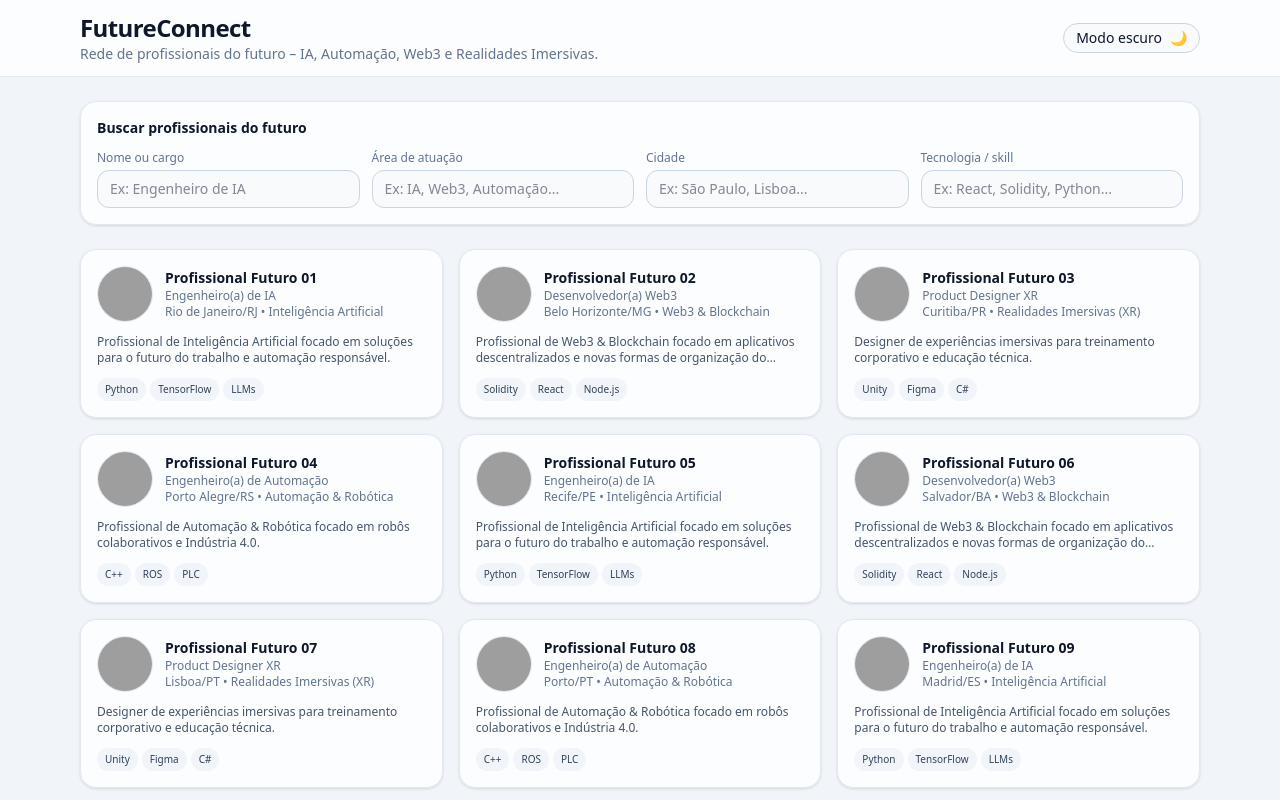
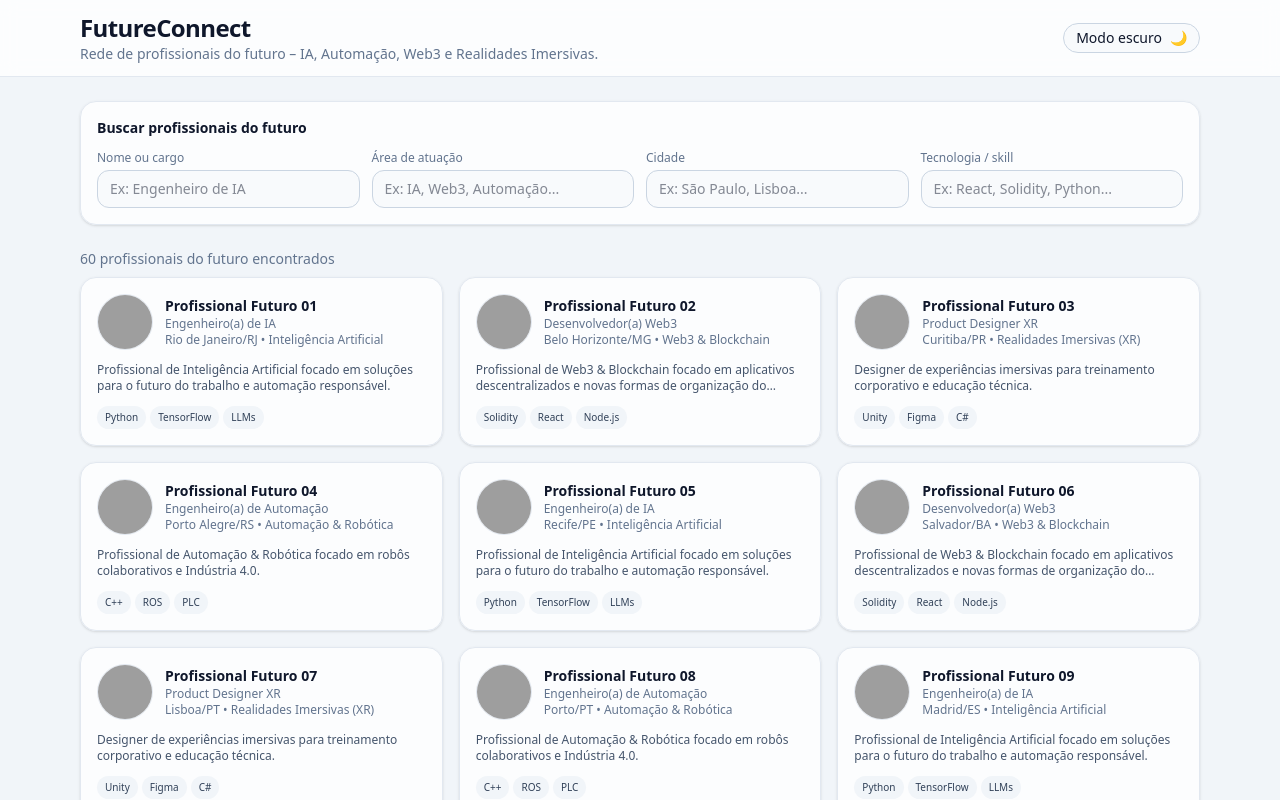
Before and after one commit to Joaolopes1311/Future-Connect, a React (Vite) app: page / in a window 1280 px wide. Shown: the top 800 px of the page. Built offline with nearby package versions, Linux system fonts and the light colour scheme; grey boxes are pictures that could not be loaded.

Commit message:
feat: add profile filtering by name, area, city and skills

```diff
--- a/src/App.jsx
+++ b/src/App.jsx
@@ -3,7 +3,7 @@ import Header from "./components/Header";
 import SearchFilters from "./components/SearchFilters";
 import { profiles } from "./data/profiles";
 import ProfileCard from "./components/ProfileCard";
-import ProfileModal from "./components/ProfileModal"; // <-- import do modal
+import ProfileModal from "./components/ProfileModal";
 
 function App() {
   const [darkMode, setDarkMode] = useState(true);
@@ -15,7 +15,6 @@ function App() {
     tecnologia: "",
   });
 
-  // novo estado: qual perfil está selecionado pro modal
   const [selectedProfile, setSelectedProfile] = useState(null);
 
   useEffect(() => {
@@ -32,6 +31,34 @@ function App() {
   const handleFiltersChange = (newFilters) =>
     setFilters((prev) => ({ ...prev, ...newFilters }));
 
+  // ---------- LÓGICA DOS FILTROS ----------
+  const filteredProfiles = profiles.filter((p) => {
+    const searchText = filters.search.trim().toLowerCase();
+    const areaText = filters.area.trim().toLowerCase();
+    const cidadeText = filters.cidade.trim().toLowerCase();
+    const techText = filters.tecnologia.trim().toLowerCase();
+
+    const matchesSearch =
+      !searchText ||
+      p.nome.toLowerCase().includes(searchText) ||
+      p.cargo.toLowerCase().includes(searchText);
+
+    const matchesArea =
+      !areaText || p.area.toLowerCase().includes(areaText);
+
+    const matchesCidade =
+      !cidadeText || p.localizacao.toLowerCase().includes(cidadeText);
+
+    const matchesTech =
+      !techText ||
+      p.habilidadesTecnicas.some((skill) =>
+        skill.toLowerCase().includes(techText)
+      );
+
+    return matchesSearch && matchesArea && matchesCidade && matchesTech;
+  });
+  // ---------------------------------------
+
   return (
     <div className="min-h-screen bg-slate-100 text-slate-900 dark:bg-slate-900 dark:text-slate-100 transition-colors">
       <Header darkMode={darkMode} toggleDarkMode={toggleDarkMode} />
@@ -39,17 +66,20 @@ function App() {
       <main className="max-w-6xl mx-auto px-4 pb-12">
         <SearchFilters filters={filters} onChange={handleFiltersChange} />
 
-        <section className="grid gap-4 sm:grid-cols-2 lg:grid-cols-3 mt-4">
-          {profiles.map((p) => (
+        <p className="text-sm text-slate-500 dark:text-slate-400 mt-4 mb-2">
+          {filteredProfiles.length} profissionais do futuro encontrados
+        </p>
+
+        <section className="grid gap-4 sm:grid-cols-2 lg:grid-cols-3">
+          {filteredProfiles.map((p) => (
             <ProfileCard
               key={p.id}
               profile={p}
-              onClick={() => setSelectedProfile(p)} // <-- abre o modal
+              onClick={() => setSelectedProfile(p)}
             />
           ))}
         </section>
 
-        {/* modal só aparece se tiver alguém selecionado */}
         {selectedProfile && (
           <ProfileModal
             profile={selectedProfile}
@@ -61,9 +91,9 @@ function App() {
           Conectando talentos às profissões do futuro
         </h2>
         <p className="text-sm text-slate-600 dark:text-slate-300">
-          Em breve você vai conseguir explorar perfis de profissionais de IA,
-          Automação, Web3 e Realidades Imersivas filtrando por área, cidade e
-          tecnologias.
+          A FutureConnect simula uma rede profissional focada em IA, Automação,
+          Web3 e Realidades Imersivas, permitindo explorar competências,
+          formações e interesses alinhados ao futuro do trabalho.
         </p>
       </main>
     </div>
```
